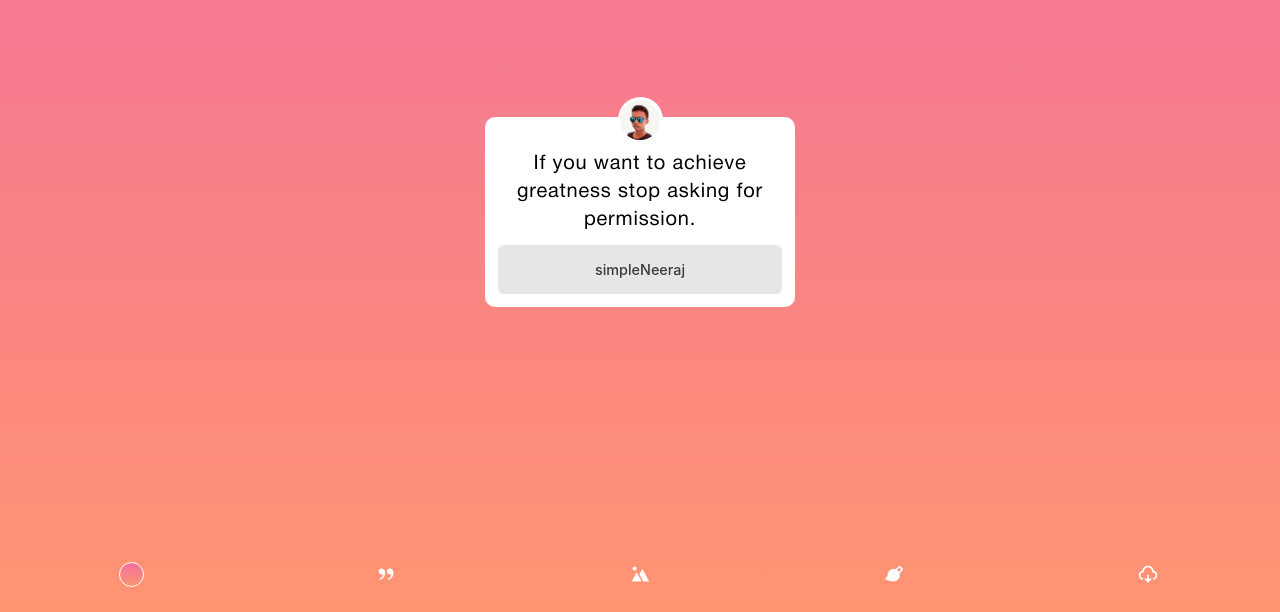
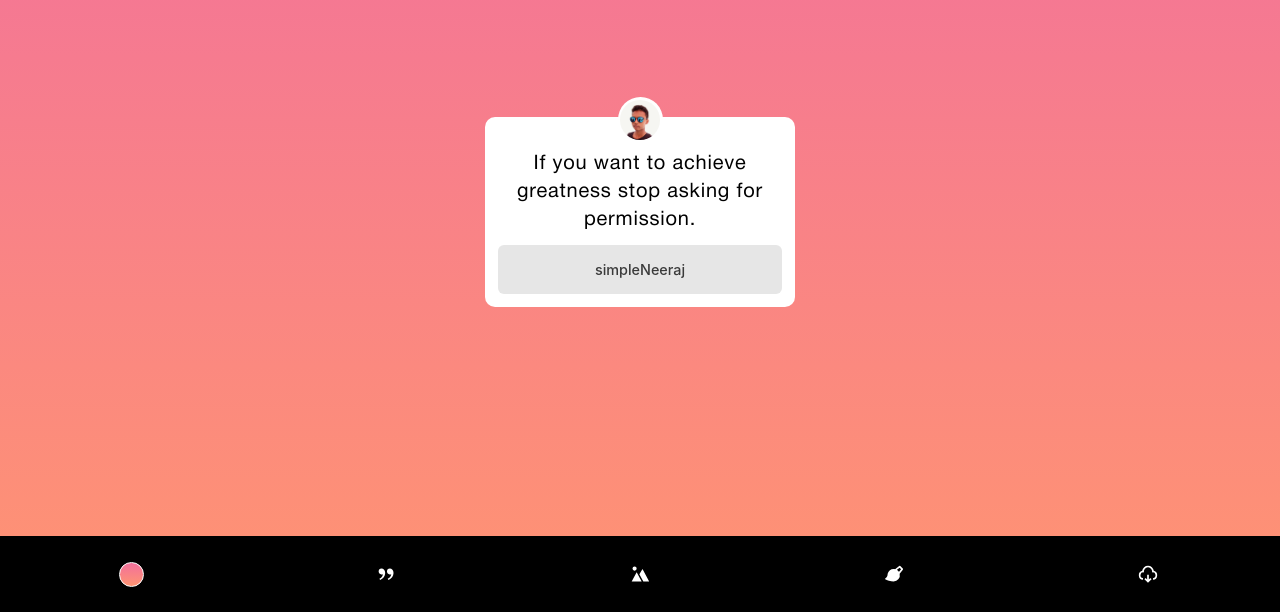
Before and after one commit to simpleneeraj/Instagram-story-maker, a Next.js app: page / in a window 1280 px wide. Shown: the part 188-800 px from the top of the page. Built offline with nearby package versions, Linux system fonts and the light colour scheme.

Commit message:
Update Bottom.module.scss

```diff
--- a/Portable/styles/Bottom.module.scss
+++ b/Portable/styles/Bottom.module.scss
@@ -6,7 +6,7 @@
   .BottomBox {
     display: flex;
     justify-content: space-between;
-    background: #0000;
+    background: #000;
     padding: 0.8rem;
     gap: 1rem;
     button {
```
